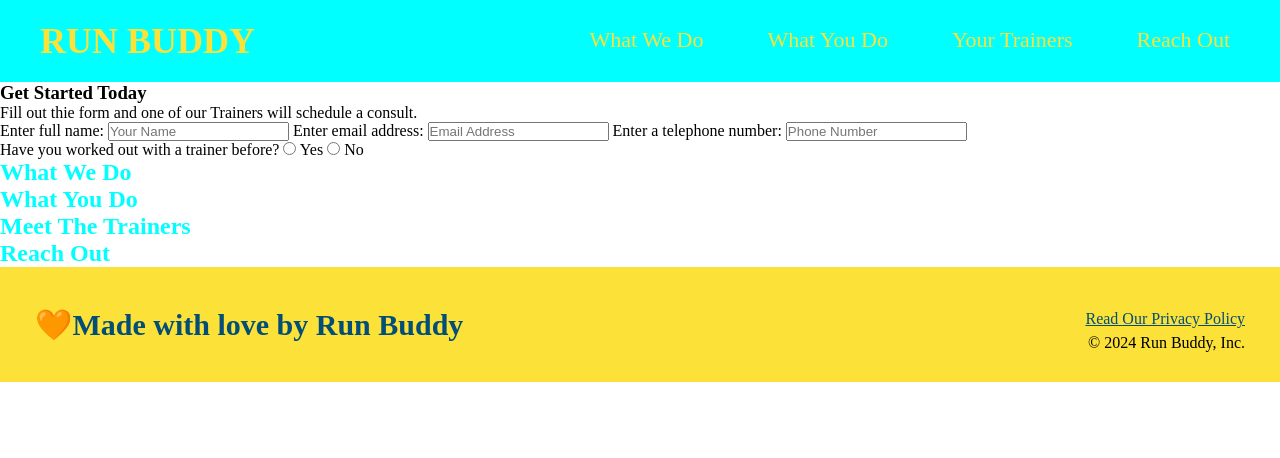
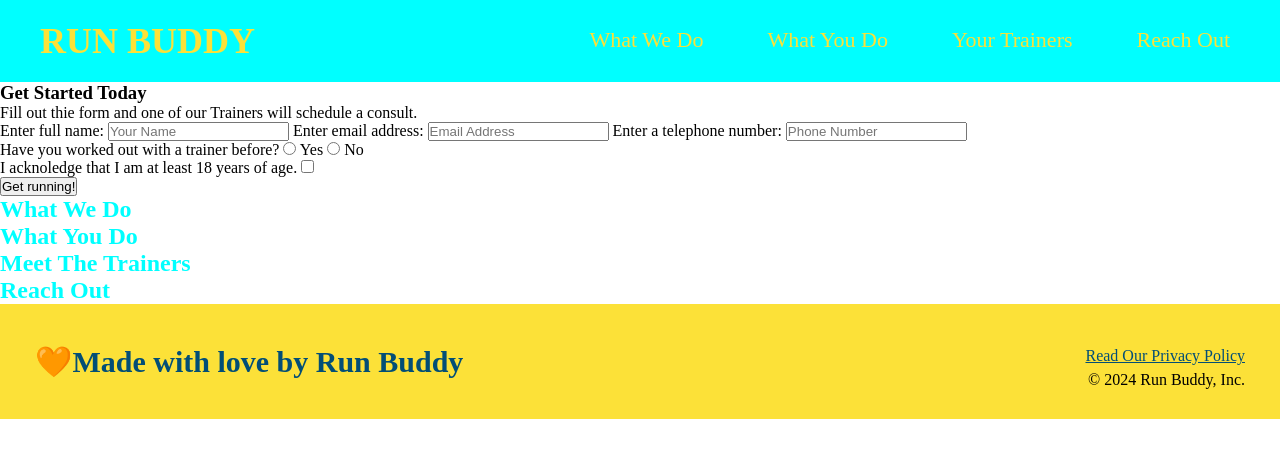
Before and after one commit to Deva-Yakkha/Run-Buddy, a plain HTML site: page index.html in a window 1280 px wide. Drawn offline with Linux system fonts and the light colour scheme.

Commit message:
first commit

```diff
--- a/index.html
+++ b/index.html
@@ -57,16 +57,28 @@
                 <label for="phone">Enter a telephone number:</label>
                 <input type="text" placeholder="Phone Number" name="phone" id="phone"/>
 
-                <p>
+                 <p>
                     Have you worked out with a trainer before?
                     <input type="radio" name="trainer-confirm" id="trainer-yes" />
                     <label for="trainer-yes">Yes</label>
                     <input type="radio" name="trainer-confirm" id="trainer-no" />
                     <label for="trainer-no">No</label>
                 </p>
+
+                <p>
+                    <label for="forcheckbox">
+                        I acknoledge that I am at least 18 years of age.
+                    </label>
+                    <input type="checkbox" name="age-confirm" id="checkbox">
+                </p>
+                <button type="submit">
+                    Get running!
+
+                </button>
             </form>
         </div>
     </section>
+
     <!-- Section with guidline -->
     <section>
         <h2>What We Do</h2>
```
